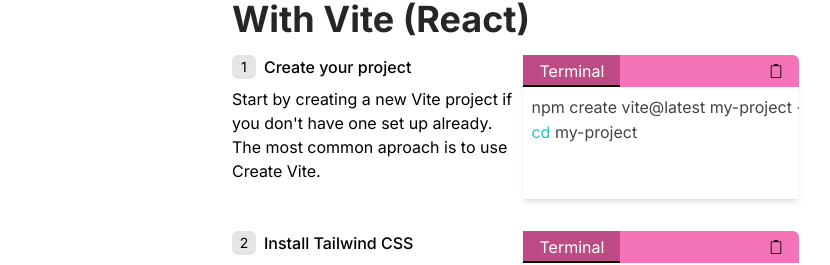
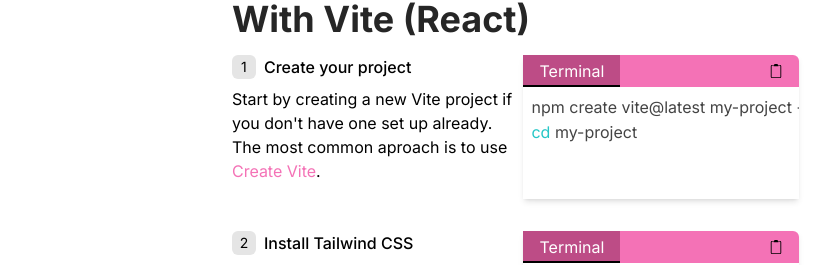
Before and after one commit to juanigarciadev/BlossomUI, a React (Vite) app: page /docs/getting-started/installation in a window 1280 px wide. Shown: the part 684-949 px from the top of the page, without its empty margins (225-1055 px from the left). Built offline with nearby package versions, Linux system fonts and the light colour scheme.

Commit message:
Add 'Create Vite' links

```diff
--- a/src/components/Docs/InstallationContent/ViteVersions/UsingReact.jsx
+++ b/src/components/Docs/InstallationContent/ViteVersions/UsingReact.jsx
@@ -26,7 +26,7 @@
                                 <p className='flex items-center justify-center w-6 h-6 bg-neutral-200 dark:bg-neutral-800 rounded-md text-sm'>1</p>
                                 <h3 className='font-medium pb-2'>Create your project</h3>
                             </div>
-                            <p className='dark:text-neutral-300 pb-4'>Start by creating a new Vite project if you don't have one set up already. The most common aproach is to use Create Vite.</p>
+                            <p className='dark:text-neutral-300 pb-4'>Start by creating a new Vite project if you don't have one set up already. The most common aproach is to use <a href="https://vitejs.dev/guide/#scaffolding-your-first-vite-project" target='_blank' className='text-corporative hover:text-corporativeHover'>Create Vite</a>.</p>
                         </div>
                     </section>
                     <section className='ml-2 xl:ml-8 shadow-md'>
--- a/src/components/Docs/InstallationContent/ViteVersions/UsingSvelte.jsx
+++ b/src/components/Docs/InstallationContent/ViteVersions/UsingSvelte.jsx
@@ -26,7 +26,7 @@
                                 <p className='flex items-center justify-center w-6 h-6 bg-neutral-200 dark:bg-neutral-800 rounded-md text-sm'>1</p>
                                 <h3 className='font-medium pb-2'>Create your project</h3>
                             </div>
-                            <p className='dark:text-neutral-300 pb-4'>Start by creating a new Vite project if you don't have one set up already. The most common aproach is to use Create Vite.</p>
+                            <p className='dark:text-neutral-300 pb-4'>Start by creating a new Vite project if you don't have one set up already. The most common aproach is to use <a href="https://vitejs.dev/guide/#scaffolding-your-first-vite-project" target='_blank' className='text-corporative hover:text-corporativeHover'>Create Vite</a>.</p>
                         </div>
                     </section>
                     <section className='ml-2 xl:ml-8 shadow-md'>
--- a/src/components/Docs/InstallationContent/ViteVersions/UsingVue.jsx
+++ b/src/components/Docs/InstallationContent/ViteVersions/UsingVue.jsx
@@ -26,7 +26,7 @@
                                 <p className='flex items-center justify-center w-6 h-6 bg-neutral-200 dark:bg-neutral-800 rounded-md text-sm'>1</p>
                                 <h3 className='font-medium pb-2'>Create your project</h3>
                             </div>
-                            <p className='dark:text-neutral-300 pb-4'>Start by creating a new Vite project if you don't have one set up already. The most common aproach is to use Create Vite.</p>
+                            <p className='dark:text-neutral-300 pb-4'>Start by creating a new Vite project if you don't have one set up already. The most common aproach is to use <a href="https://vitejs.dev/guide/#scaffolding-your-first-vite-project" target='_blank' className='text-corporative hover:text-corporativeHover'>Create Vite</a>.</p>
                         </div>
                     </section>
                     <section className='ml-2 xl:ml-8 shadow-md'>
```
